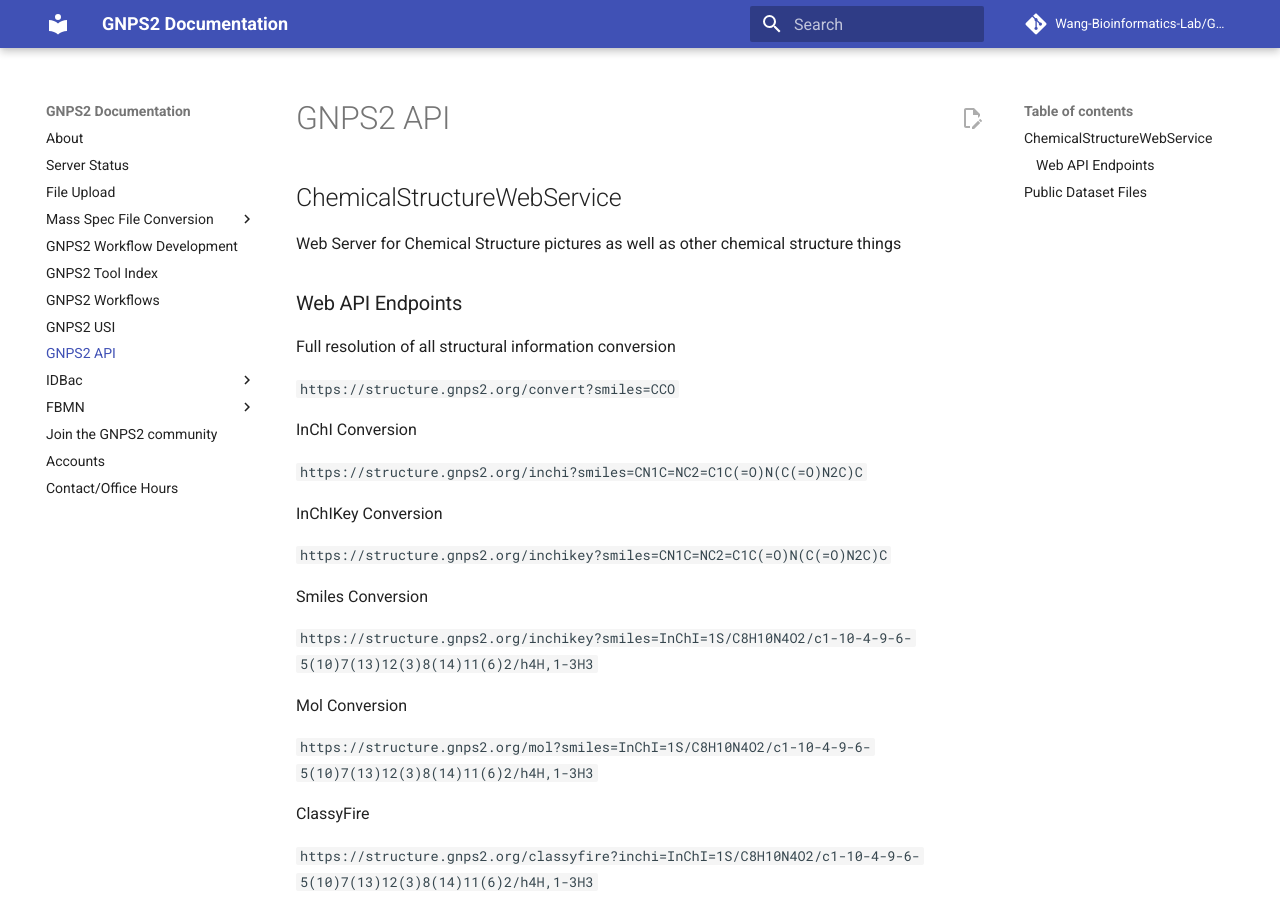
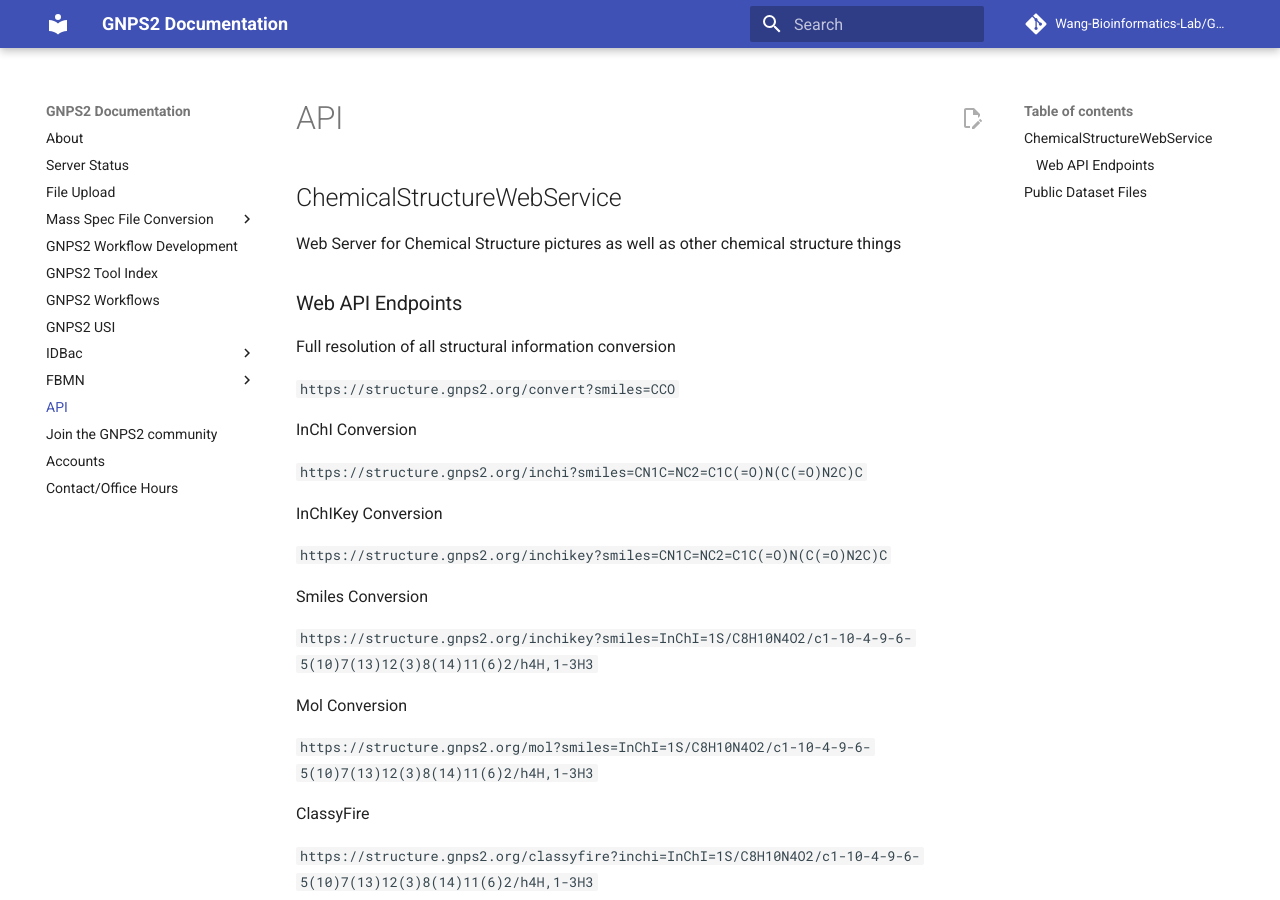
Before and after one commit to Wang-Bioinformatics-Lab/GNPS2_Documentation, an MkDocs documentation site: the page built from docs/api.md, in a window 1280 px wide and 900 px high. Built offline with MkDocs 1.6.1 and Material for MkDocs 9.7.7, drawn with Linux system fonts in a browser that asks for light colours; comment, search, counter and statistics services are not loaded; some of the changed lines change nothing that is shown.

Commit message:
updating

```diff
--- a/mkdocs.yml
+++ b/mkdocs.yml
@@ -15,7 +15,6 @@
     - GNPS2 Tool Index: toolindex.md
     - GNPS2 Workflows: workflowindex.md
     - GNPS2 USI: usi.md
-    - GNPS2 API: api.md
     - IDBac:
         - IDBac Database Depositions: idbacdepositions.md
         - IDBac Analysis: idbacanalysis.md
@@ -23,6 +22,7 @@
         - mzXML to mzML Conversion: idbacmzxmlconversion.md
     - FBMN:
         Agilent: agilent_fbmn.md
+    - API: api.md
     - Join the GNPS2 community: community.md
     - Accounts: accounts.md
     - Contact/Office Hours: contact.md
```
